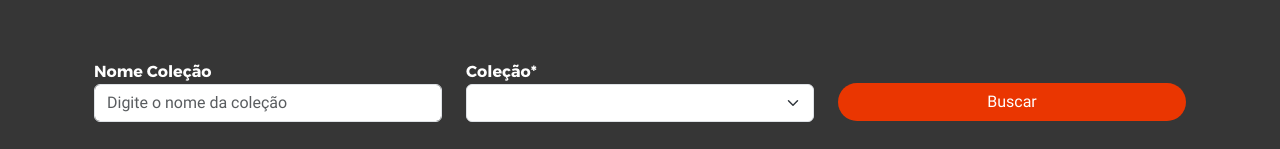
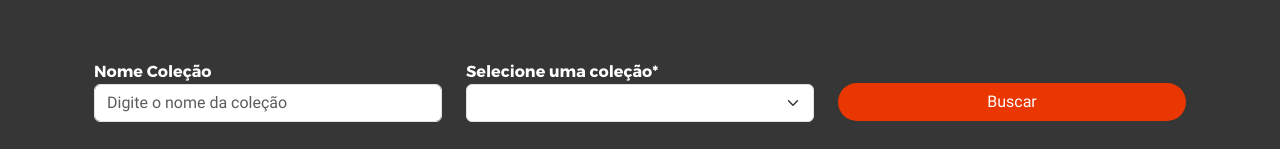
Before and after one commit to OtavioAugustto/booster-magic-cards, an Angular app: page /home in a window 1280 px wide. Shown: the part 131-280 px from the top of the page. Built offline with nearby package versions, Linux system fonts and the light colour scheme.

Commit message:
some ajustments

```diff
--- a/src/app/components/home/home.component.html
+++ b/src/app/components/home/home.component.html
@@ -17,7 +17,7 @@
         />
       </div>
       <div class="col-4">
-        <label for="cardSelction">Coleção*</label>
+        <label for="cardSelction">Selecione uma coleção*</label>
         <select
           class="form-select"
           placeholder="Selecione uma coleção"
```
